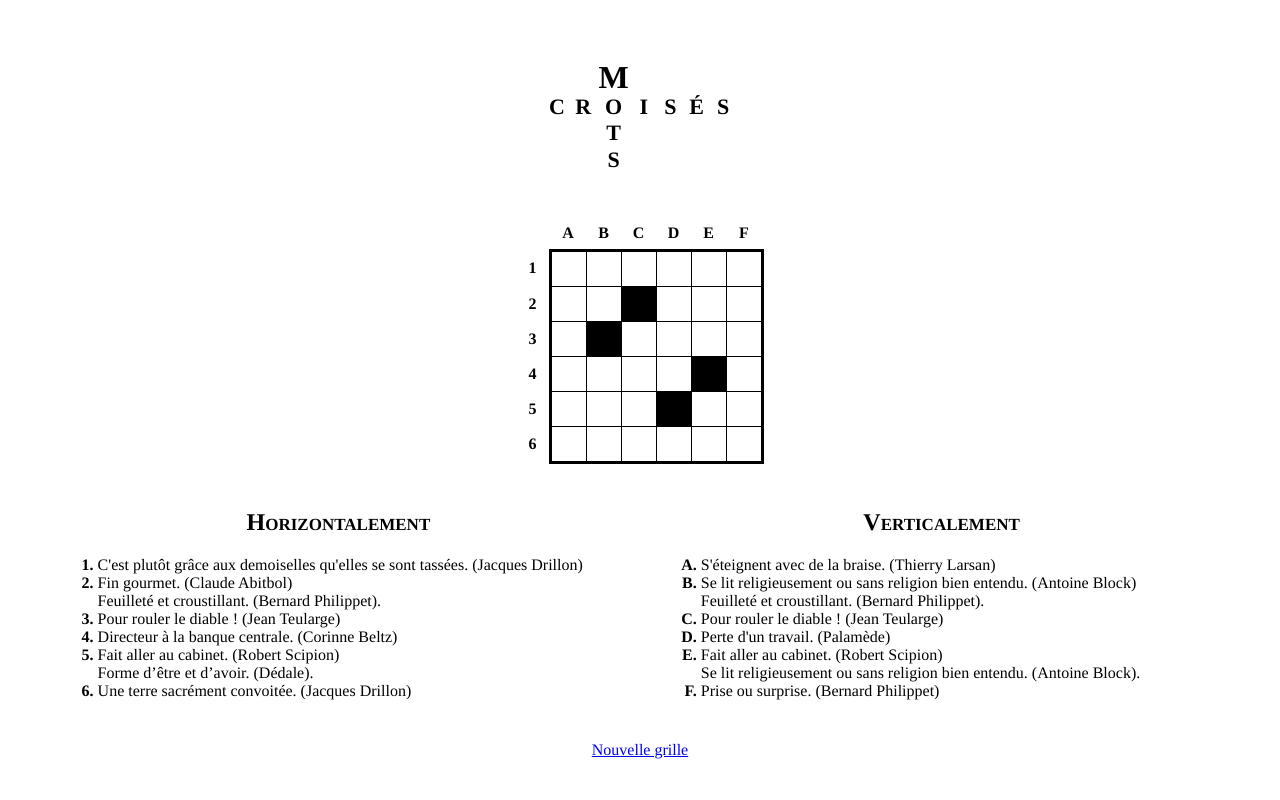
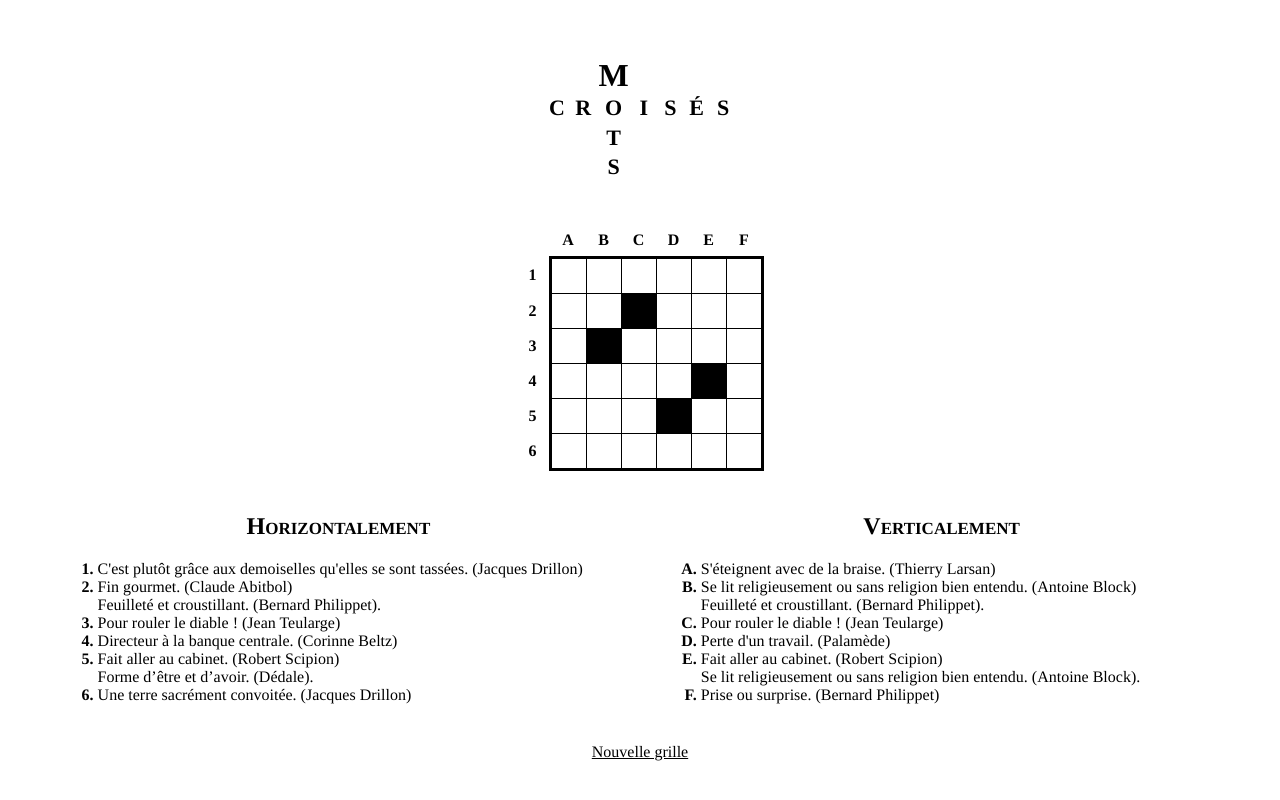
Before and after one commit to adrienmalin/mots-croises, a PHP site: page /index.php?grille=680a659d00002 in a window 1280 px wide. Run offline with PHP 8.4, Linux system fonts and the light colour scheme.

Commit message:
styler le bouton comme un lien

```diff
--- a/index.php
+++ b/index.php
@@ -49,6 +49,7 @@ $grille = new Grille($hauteur, $largeur, $id);
 </head>
 
 <body>
+    <form id="grilleForm" method="get" location=".">
         <h1>
             <table>
                 <tbody>
@@ -76,11 +77,7 @@ $grille = new Grille($hauteur, $largeur, $id);
                 </tbody>
             </table>
         </h1>
-    <form id="grilleForm" class="grille" method="get" location=".">
-        <input type="hidden" id="lignes" name="lignes" value="<?= $hauteur ?>" />
-        <input type="hidden" id="colonnes" name="colonnes" value="<?= $largeur ?>" />
-        <input type="hidden" id="solution_hashee" value="<?= $grille->hash() ?>" />
-        <table>
+        <table class="grille">
             <tr>
                 <th></th>
                 <?php for ($c = 0; $c < $largeur; $c++): ?>
@@ -95,14 +92,13 @@ $grille = new Grille($hauteur, $largeur, $id);
                             <?php if ($grille->grille[$l][$c] == " "): ?>
                                 <input type="text" maxlength="1" size="1" value=" " disabled />
                             <?php else: ?>
-                                <input type="text" maxlength="1" size="1" required pattern="[A-Z]" />
+                                <input type="text" maxlength="1" size="1" pattern="[A-Z]" />
                             <?php endif; ?>
                         </td>
                     <?php endfor; ?>
                 </tr>
             <?php endfor; ?>
         </table>
-    </form>
         <div class="definitions">
             <div class="horizontales">
                 <h2>Horizontalement</h2>
@@ -122,7 +118,11 @@ $grille = new Grille($hauteur, $largeur, $id);
             </div>
         </div>
 
-    <footer><a href=".">Nouvelle grille</a></footer>
+        <input type="hidden" id="lignes" name="lignes" value="<?= $hauteur ?>" />
+        <input type="hidden" id="colonnes" name="colonnes" value="<?= $largeur ?>" />
+        <input type="hidden" id="solution_hashee" value="<?= $grille->hash() ?>" />
+        <button type="submit">Nouvelle grille</button>
+    </form>
 
     <script src="script.js"></script>
 </body>
--- a/script.js
+++ b/script.js
@@ -40,7 +40,7 @@ inputs.forEach(input => {
         if (!input.checkValidity()) {
             input.value = '';
         }
-        if (grilleForm.checkValidity()) {
+        if (inputs.every(input => input.value.length == 1) && grilleForm.checkValidity()) {
             sha256(inputs.map(input => input.value).join('')).then(hash => {
                 if (hash == solution_hashee.value) {
                     if (confirm('Bravo ! \nUne nouvelle partie ?')) {
--- a/style.css
+++ b/style.css
@@ -1,16 +1,20 @@
 body {
     margin: 0;
+    padding: 0;
+    font-family: Times, 'Times New Roman', Georgia, serif;
+}
+
+form {
     padding: 1rem;
     height: calc(100vh - 2rem);
     display: flex;
     flex-flow: column;
     justify-content: space-evenly;
-    font-family: Times, "Times New Roman", Georgia, serif;
 }
 
 h1 table {
     margin: auto;
-    line-height: 0.7;
+    line-height: 0.8;
 }
 
 h1 td {
@@ -23,7 +27,7 @@ h2 {
     text-align: center;
 }
 
-.grille table {
+table.grille {
     border-collapse: collapse;
     margin: 0 auto;
 }
@@ -38,7 +42,7 @@ h2 {
 .grille td {
     border: 1px solid black;
     padding: 2px;
-    font-family: "Comic Sans MS", "Comic Sans", cursive, sans;
+    font-family: 'Comic Sans MS', 'Comic Sans', cursive, sans;
 }
 
 .grille tr:nth-of-type(2) td {
@@ -89,6 +93,26 @@ h2 {
     font-weight: bold;
 }
 
-footer {
-    text-align: center;
+button[type='submit'] {
+    width: fit-content;
+    margin: 0 auto;
 }
+
+button[type='submit'] {
+    width: fit-content;
+    margin: 0 auto;
+    border: none;
+    background: none;
+    font-family: inherit;
+    font-size: 1em;
+    text-decoration: underline;
+}
+
+button[type="submit"]:hover {
+    cursor: pointer;
+    color: #2a6496;
+}
+
+button[type="submit"]:active {
+    color: darkorchid;
+}
```
Lines whose indentation alone changed are shown as unchanged.
